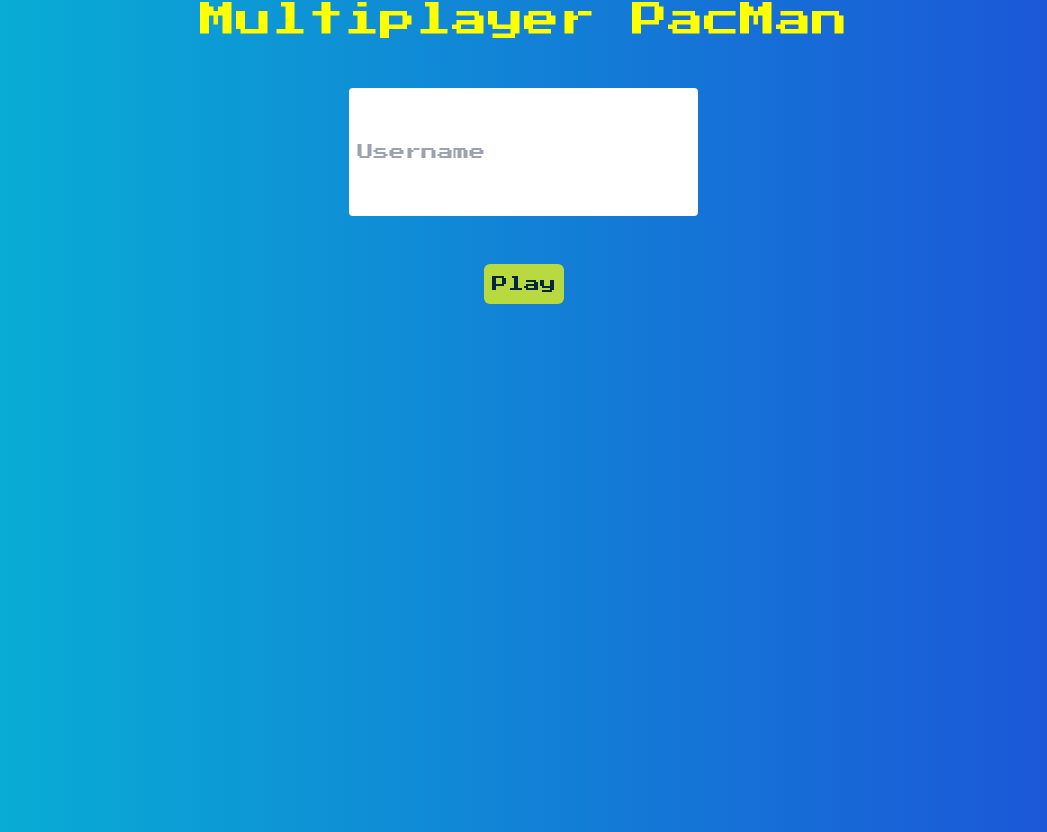
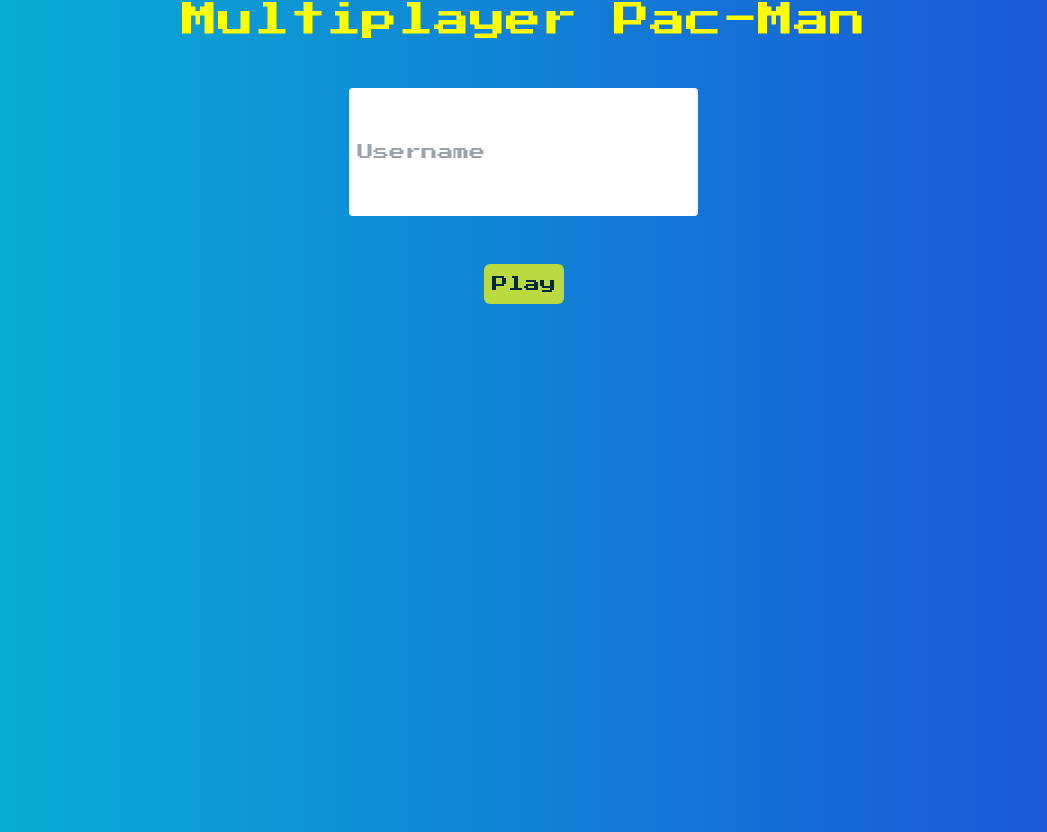
Before and after one commit to cal-overflow/pacman-overflow, a website: page src/frontend/index.html in a window 1280 px wide. Shown: the whole page, without its empty margins (116-1163 px from the left). Drawn offline with nearby package versions, Linux system fonts and the light colour scheme; files that its build step writes are made by us from their sources.

Commit message:
Fixed typo

```diff
--- a/src/frontend/index.html
+++ b/src/frontend/index.html
@@ -12,7 +12,7 @@
 </head>
 <body class="flex h-screen justify-center bg-gradient-to-r from-cyan-500 to-blue-700">
   <form id="entrance-form" class="m-auto max-w-screen-md grid grid-rows-10 grid-flow-row gap-y-12 justify-center">
-    <h1 class="text-center text-4xl text-primary row-span-1">Multiplayer PacMan</h1>
+    <h1 class="text-center text-4xl text-primary row-span-1">Multiplayer Pac-Man</h1>
     <input type="text" maxlength="14" placeholder="Username" name="username" id="username-input" class="row-span-2 p-2 rounded max-w-sm mx-auto" />
     <input type="submit" disabled class="disabled:opacity-70 rounded-md py-1 px-2 bg-primary text-black row-span-1 w-fit mx-auto cursor-pointer disabled:cursor-default hover:drop-shadow-lg disabled:hover:drop-shadow-none" value="Play" id="play-button">
   </form>
```
